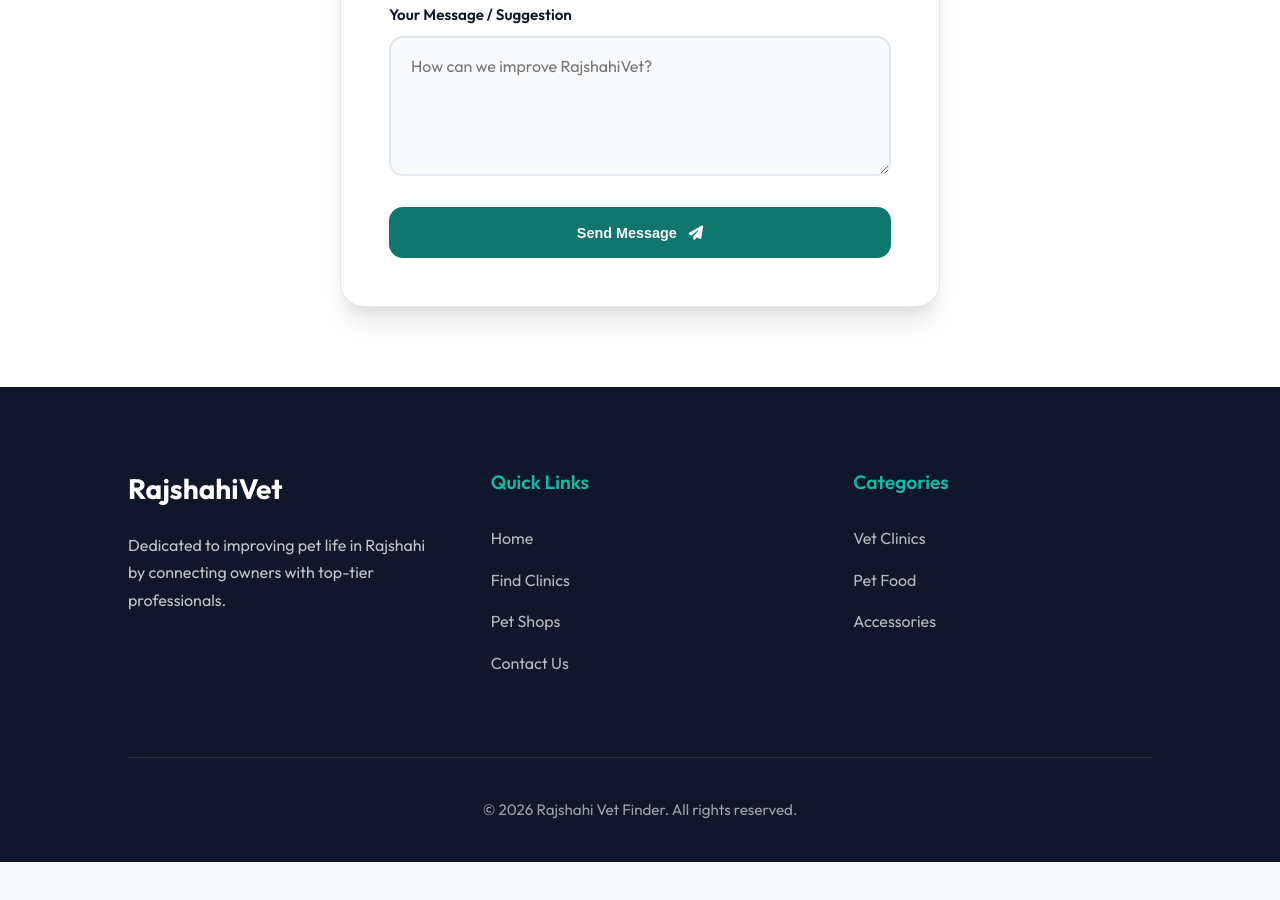
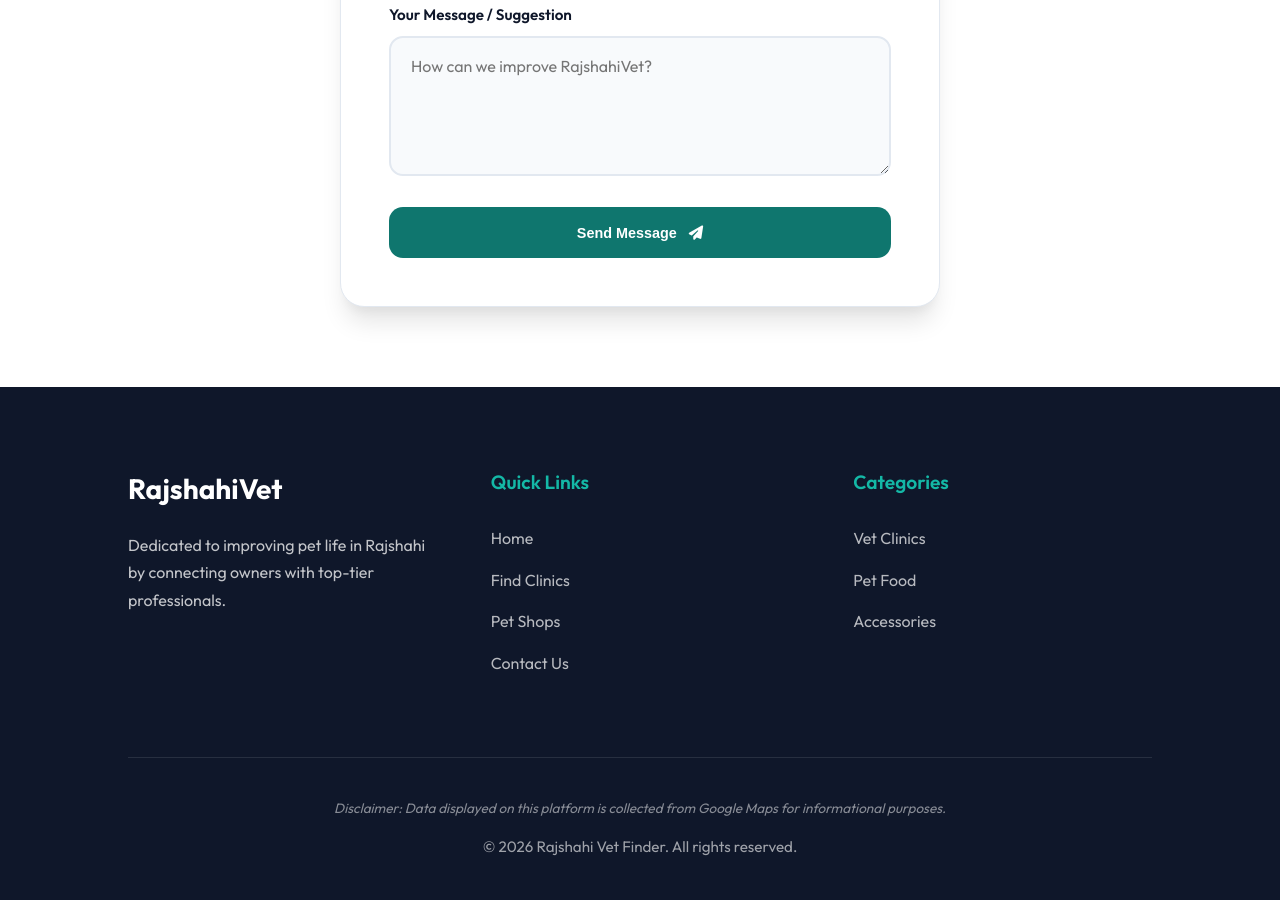
Before and after one commit to dev-apurbo/VetHub, a plain HTML site: page index.html in a window 1280 px wide. Shown: the part 3772-4672 px from the top of the page. Before the commit the page ends 4634 px from the top, so only its background shows below. Drawn offline with Linux system fonts and the light colour scheme.

Commit message:
desclaimer

```diff
--- a/index.css
+++ b/index.css
@@ -524,6 +524,13 @@ footer {
     opacity: 0.6;
 }
 
+.footer-disclaimer {
+    font-size: 0.85rem;
+    margin-bottom: 1rem;
+    font-style: italic;
+    opacity: 0.5 !important;
+}
+
 /* Animations */
 @keyframes fadeInUp {
     from {
--- a/index.html
+++ b/index.html
@@ -142,6 +142,7 @@
             </div>
         </div>
         <div class="footer-bottom">
+            <p class="footer-disclaimer">Disclaimer: Data displayed on this platform is collected from Google Maps for informational purposes.</p>
             <p>&copy; 2026 Rajshahi Vet Finder. All rights reserved.</p>
         </div>
     </footer>
```
